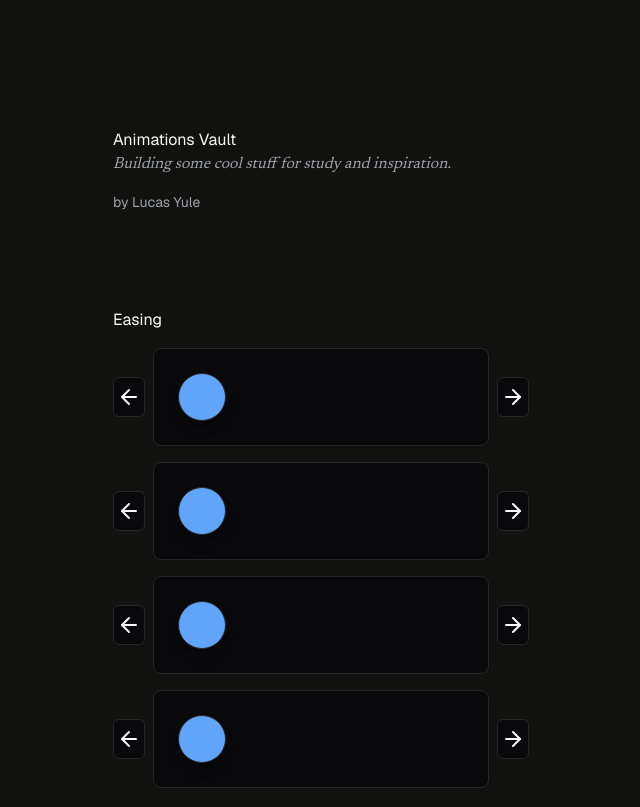
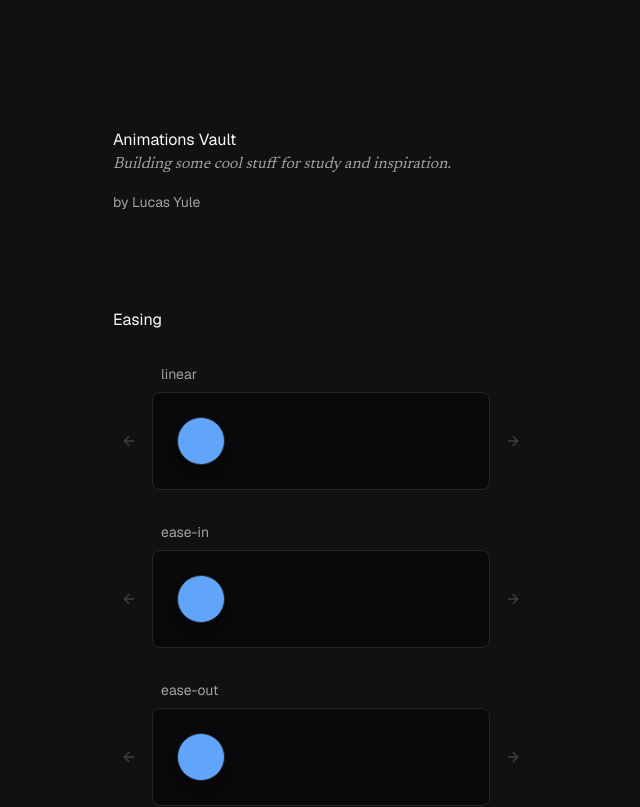
Before and after one commit to lucasyule2212/animations-vault, a Next.js app: page / in a window 1280 px wide. Shown: the top 807 px of the page, without its empty margins (319-959 px from the left). Built offline with nearby package versions, Linux system fonts and the light colour scheme.

Commit message:
feat(ease-component): adding title to ease-component + ui adjustments

```diff
--- a/src/components/easing-animations/ease-component.tsx
+++ b/src/components/easing-animations/ease-component.tsx
@@ -28,15 +28,17 @@ const EaseComponent = ({ easing = 'linear' }: EaseComponentProps) => {
   }
 
   return (
+    <div className="mt-4 flex w-full flex-col gap-2">
+      <p className="ml-12 text-sm text-zinc-400">{easing}</p>
       <div className="flex w-full items-center gap-2">
         <Button
-        variant="outline"
+          variant="ghost"
           size="icon"
           onClick={() => {
             setJustify('start')
           }}
         >
-        <ArrowLeft />
+          <ArrowLeft className="h-4 w-4 text-zinc-700" />
         </Button>
         <Card
           className={cn(
@@ -48,14 +50,15 @@ const EaseComponent = ({ easing = 'linear' }: EaseComponentProps) => {
           <SimpleBox />
         </Card>
         <Button
-        variant="outline"
+          variant="ghost"
           size="icon"
           onClick={() => {
             setJustify('end')
           }}
         >
-        <ArrowRight />
+          <ArrowRight className="h-4 w-4 text-zinc-700" />
         </Button>
+      </div>
     </div>
   )
 }
```
Lines whose indentation alone changed are shown as unchanged.
